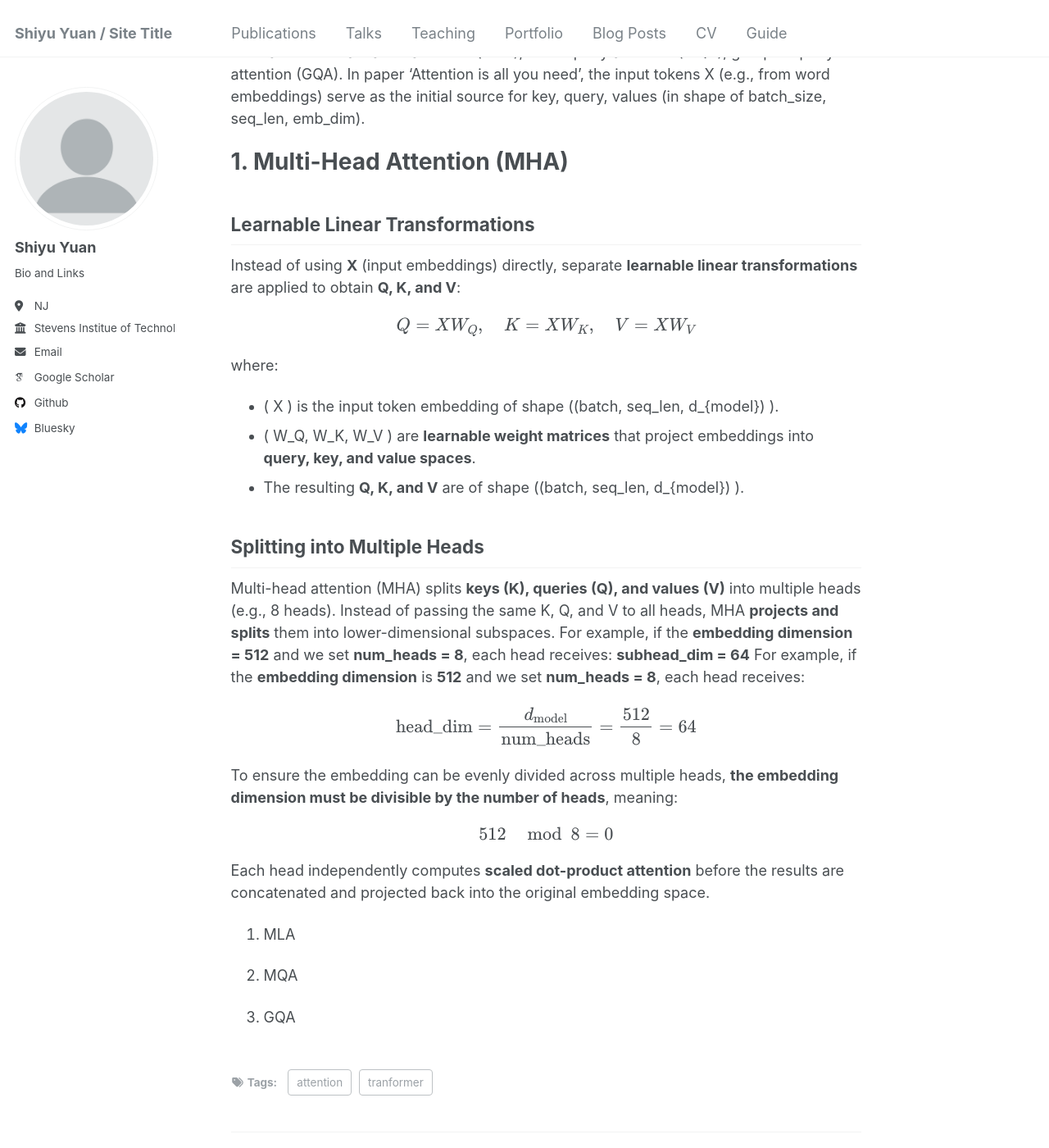
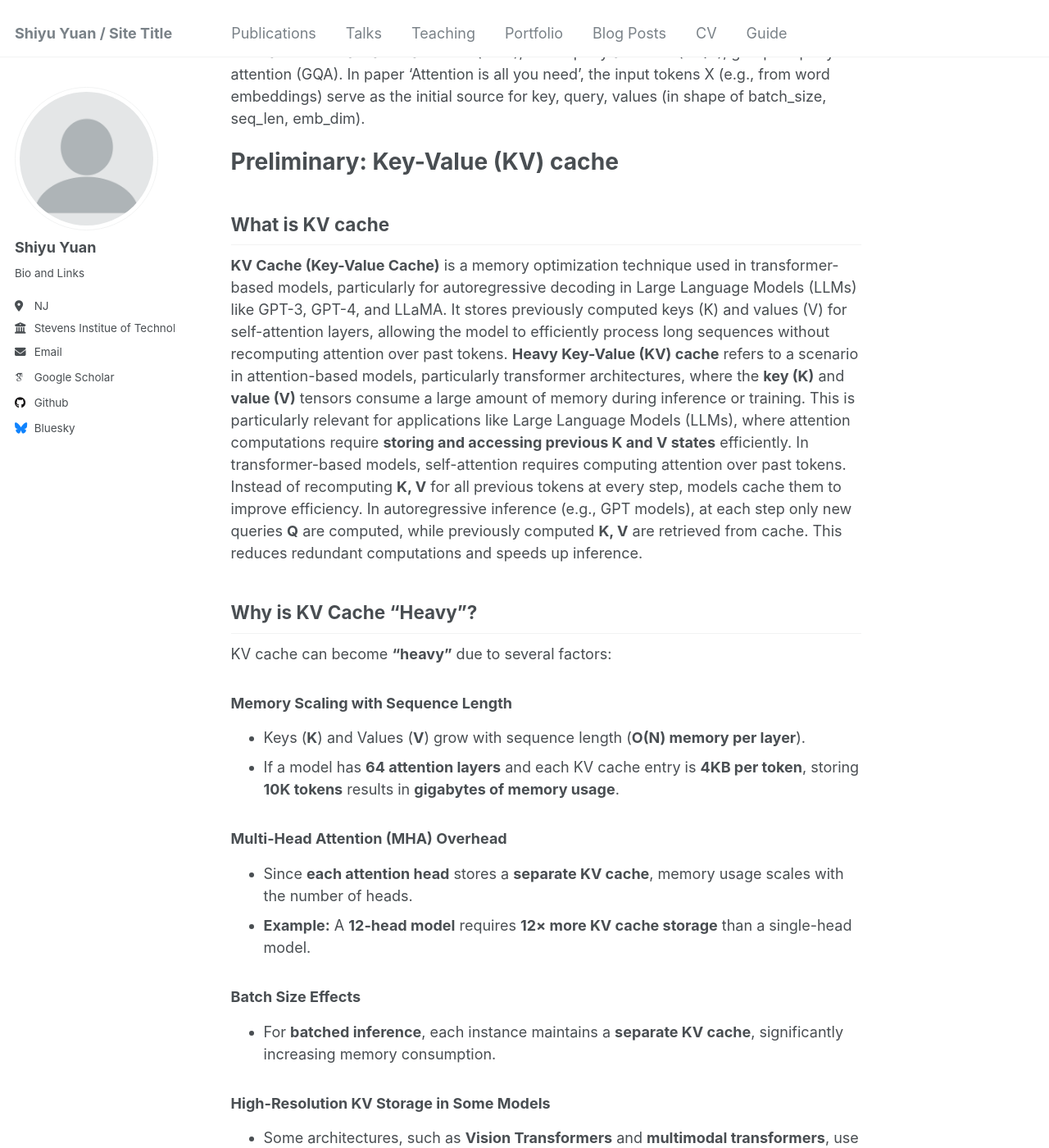
Before and after one commit to syyuan2021/syy2025, a Jekyll site: the page built from _posts/2025-01-31-blog-post-1.md, in a window 1280 px wide and 1400 px high, scrolled down 234 px. Shown: the whole window at 82% size. Built offline with Jekyll 4.4.1, drawn with Linux system fonts in a browser that asks for light colours; some web fonts are replaced; some of the changed text lies outside the part shown.

Commit message:
Update 2025-01-31-blog-post-1.md

```diff
--- a/_posts/2025-01-31-blog-post-1.md
+++ b/_posts/2025-01-31-blog-post-1.md
@@ -10,8 +10,38 @@ tags:
 This blog mainly record my learning process of transformer attention part. Including multi-head attention (MHA) in the 'Attention is all you need' paper, and its following variants,
 such as multi-head latent attention (MLA), multi-query attention (MQA), grouped query attention (GQA). In paper 'Attention is all you need', the input tokens X (e.g., from word embeddings) serve as the initial source for key, query, values (in shape of batch_size, seq_len, emb_dim).
 
+# Preliminary: Key-Value (KV) cache
+
+## What is KV cache
+**KV Cache (Key-Value Cache)** is a memory optimization technique used in transformer-based models, particularly for autoregressive decoding in Large Language Models (LLMs) like GPT-3, GPT-4, and LLaMA. It stores previously computed keys (K) and values (V) for self-attention layers, allowing the model to efficiently process long sequences without recomputing attention over past tokens.
+**Heavy Key-Value (KV) cache** refers to a scenario in attention-based models, particularly transformer architectures, where the **key (K)** and **value (V)** tensors consume a large amount of memory during inference or training. This is particularly relevant for applications like Large Language Models (LLMs), where attention computations require **storing and accessing previous K and V states** efficiently.
+In transformer-based models, self-attention requires computing attention over past tokens. Instead of recomputing **K, V** for all previous tokens at every step, models cache them to improve efficiency. In autoregressive inference (e.g., GPT models), at each step only new queries **Q** are computed, while previously computed **K, V** are retrieved from cache. This reduces redundant computations and speeds up inference.
+
+## Why is KV Cache "Heavy"?
+
+KV cache can become **"heavy"** due to several factors:
+
+### **Memory Scaling with Sequence Length**
+- Keys (**K**) and Values (**V**) grow with sequence length (**O(N) memory per layer**).
+- If a model has **64 attention layers** and each KV cache entry is **4KB per token**, storing **10K tokens** results in **gigabytes of memory usage**.
+
+### **Multi-Head Attention (MHA) Overhead**
+- Since **each attention head** stores a **separate KV cache**, memory usage scales with the number of heads.
+- **Example:** A **12-head model** requires **12× more KV cache storage** than a single-head model.
+
+### **Batch Size Effects**
+- For **batched inference**, each instance maintains a **separate KV cache**, significantly increasing memory consumption.
+
+### **High-Resolution KV Storage in Some Models**
+- Some architectures, such as **Vision Transformers** and **multimodal transformers**, use **higher-dimensional KV embeddings**, further increasing KV cache size.
+
+
+
+
+## How to Reduce Heavy KV Cache?
+
 # 1. Multi-Head Attention (MHA)
-## Learnable Linear Transformations
+## 1.1 Learnable Linear Transformations
 
 Instead of using **X** (input embeddings) directly, separate **learnable linear transformations** are applied to obtain **Q, K, and V**:
 
@@ -42,8 +72,13 @@ $$
 Each head independently computes **scaled dot-product attention** before the results are concatenated and projected back into the original embedding space.
 
 
-2. MLA
 
-3. MQA
 
-4. GQA
+
+# 2.  MQA
+
+
+# 3.  GQA
+
+# 4. Multi-Head Latent Attention (MLA)
+Multi-Head Latent Attention aims to boost inference efficiency.
```
Also changed, not shown: other parts of _posts/2025-01-31-blog-post-1.md (+1 -1 lines).
